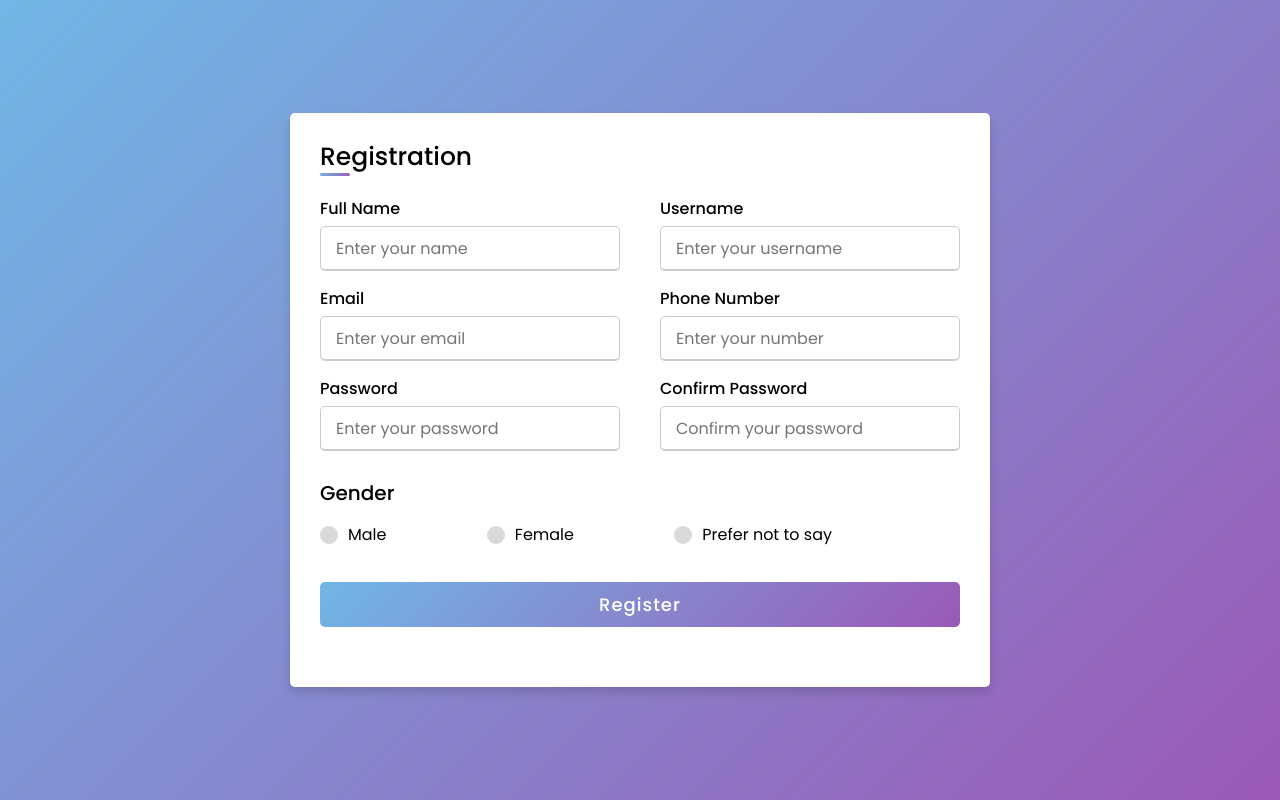
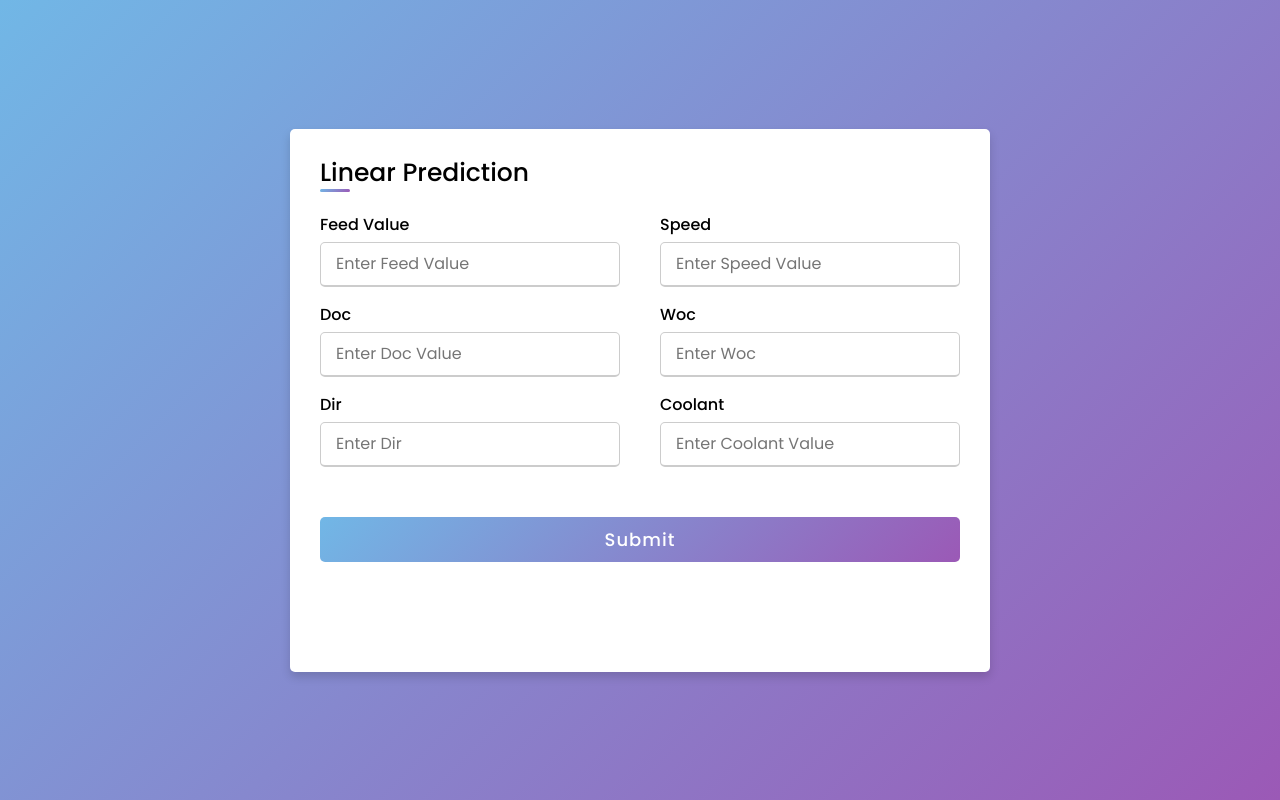
Before and after one commit to SettiNaveenNaidu/MAJOR_PROJECT, a Flask app: page / in a window 1280 px wide. Run offline with Flask 2, Linux system fonts and the light colour scheme; parts of the project's set-up code (start-up, migrations or seed data) failed here and were passed over.

Commit message:
Update new.html

```diff
--- a/templates/new.html
+++ b/templates/new.html
@@ -9,60 +9,45 @@
    </head>
 <body>
   <div class="form">
+   </div>
+    <div class="form" id="form" >
     <div class="container">
-    <div class="title">Registration</div>
+        <div class="title">Linear Prediction</div>
         <div class="content">
-      <form action="#">
+          <form action="{{ url_for('predict')}}" method="post">
             <div class="user-details">
               <div class="input-box">
-            <span class="details">Full Name</span>
-            <input type="text" placeholder="Enter your name" required>
+                <span class="details">Feed Value</span>
+                <input type="number" name="Feed" placeholder="Enter Feed Value" step="0.0000001" required>
               </div>
               <div class="input-box">
-            <span class="details">Username</span>
-            <input type="text" placeholder="Enter your username" required>
+                <span class="details">Speed</span>
+                <input type="number" name="Speed" placeholder="Enter Speed Value" step="0.0000001" required>
               </div>
               <div class="input-box">
-            <span class="details">Email</span>
-            <input type="text" placeholder="Enter your email" required>
+                <span class="details">Doc</span>
+                <input type="number" name="Doc" placeholder="Enter Doc Value" step="0.0000001" required>
               </div>
               <div class="input-box">
-            <span class="details">Phone Number</span>
-            <input type="text" placeholder="Enter your number" required>
+                <span class="details">Woc</span>
+                <input type="number" name="Woc" placeholder="Enter Woc" step="0.0000001" required>
               </div>
               <div class="input-box">
-            <span class="details">Password</span>
-            <input type="text" placeholder="Enter your password" required>
+                <span class="details">Dir</span>
+                <input type="number" name="Dir" placeholder="Enter Dir " step="0.0000001" required>
               </div>
               <div class="input-box">
-            <span class="details">Confirm Password</span>
-            <input type="text" placeholder="Confirm your password" required>
+                <span class="details">Coolant</span>
+                <input type="number" name="Coolant" placeholder="Enter Coolant Value" step="0.0000001" required>
               </div>
             </div>
-        <div class="gender-details">
-          <input type="radio" name="gender" id="dot-1">
-          <input type="radio" name="gender" id="dot-2">
-          <input type="radio" name="gender" id="dot-3">
-          <span class="gender-title">Gender</span>
-          <div class="category">
-            <label for="dot-1">
-            <span class="dot one"></span>
-            <span class="gender">Male</span>
-          </label>
-          <label for="dot-2">
-            <span class="dot two"></span>
-            <span class="gender">Female</span>
-          </label>
-          <label for="dot-3">
-            <span class="dot three"></span>
-            <span class="gender">Prefer not to say</span>
-            </label>
-          </div>
-        </div>
+
             <div class="button">
-          <input type="submit" value="Register">
+              <input type="submit" value="Submit">
             </div>
           </form>
+          <br><br><h3>{{ prediction_text }}</h3>
+        </div>
       </div>
     </div>
   </div>
```
Lines whose indentation alone changed are shown as unchanged.
